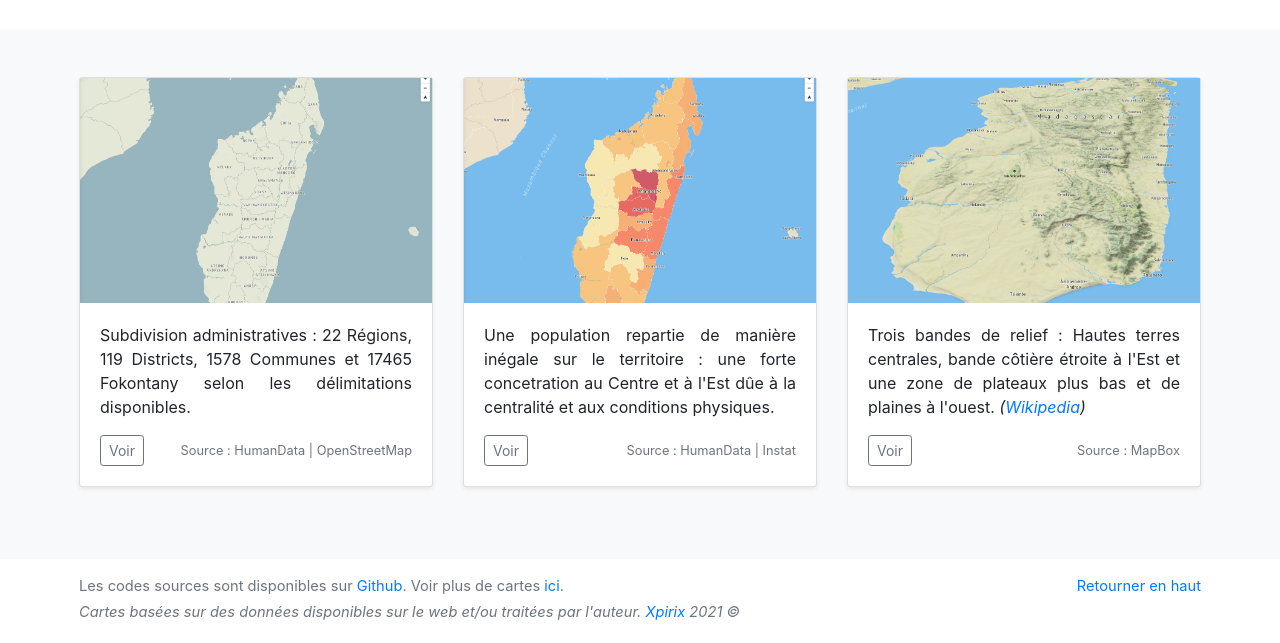
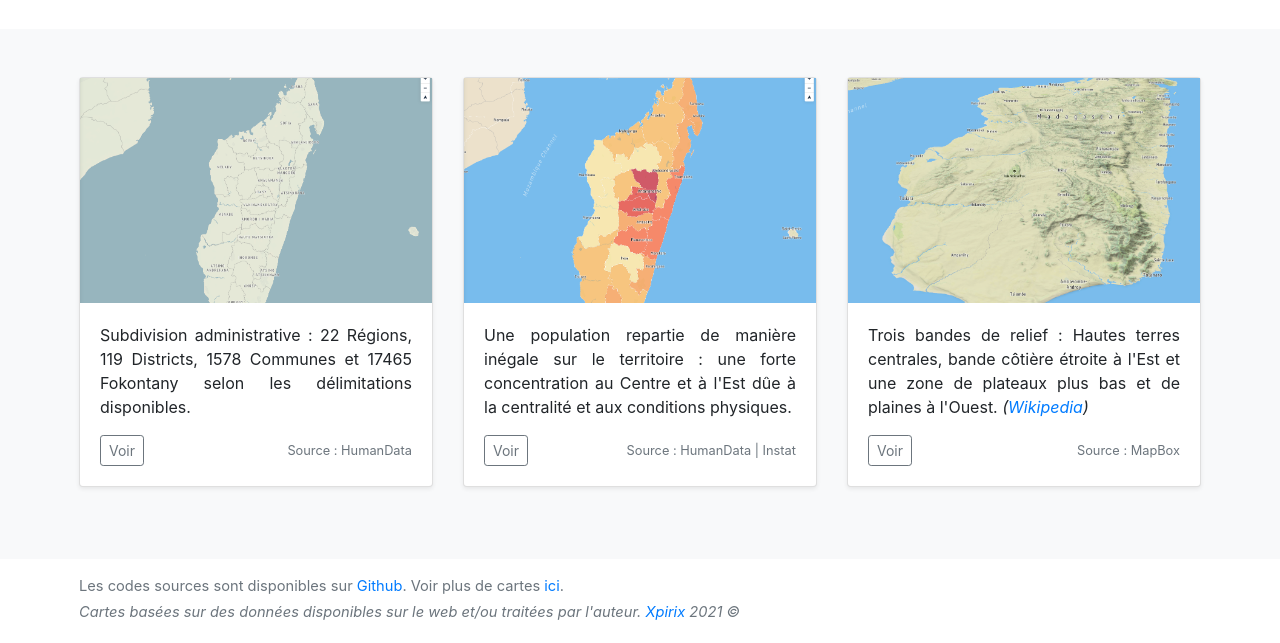
Before and after one commit to Xpirix/maps-showcase, a plain HTML site: page index.html in a window 1280 px wide. Shown: the part 177-820 px from the top of the page. Drawn offline with nearby package versions, Linux system fonts and the light colour scheme.

Commit message:
Amelioration

```diff
--- a/index.html
+++ b/index.html
@@ -4,8 +4,8 @@
     <meta charset="utf-8">
     <meta name="viewport" content="width=device-width, initial-scale=1, shrink-to-fit=no">
     <meta name="description" content="">
-    <meta name="author" content="Mark Otto, Jacob Thornton, and Bootstrap contributors">
-    <meta name="generator" content="Jekyll v4.1.1">
+    <meta name="author" content="">
+    <meta name="generator" content="">
     <title>Madagascar geodata album</title>
 
     <!-- <link rel="canonical" href="https://getbootstrap.com/docs/4.5/examples/album/"> -->
@@ -50,7 +50,21 @@
       <div class="navbar navbar-dark bg-dark shadow-sm">
         <div class="container d-flex justify-content-between">
           <a href="#" class="navbar-brand d-flex align-items-center">
-            <svg xmlns="http://www.w3.org/2000/svg" width="20" height="20" fill="none" stroke="currentColor" stroke-linecap="round" stroke-linejoin="round" stroke-width="2" aria-hidden="true" class="mr-2" viewBox="0 0 24 24" focusable="false"><path d="M23 19a2 2 0 0 1-2 2H3a2 2 0 0 1-2-2V8a2 2 0 0 1 2-2h4l2-3h6l2 3h4a2 2 0 0 1 2 2z"/><circle cx="12" cy="13" r="4"/></svg>
+            <svg xmlns="http://www.w3.org/2000/svg"
+              width="20"
+              height="20"
+              fill="none"
+              stroke="currentColor"
+              stroke-linecap="round"
+              stroke-linejoin="round"
+              stroke-width="2"
+              aria-hidden="true"
+              class="mr-2"
+              viewBox="0 0 24 24"
+              focusable="false">
+              <path d="M23 19a2 2 0 0 1-2 2H3a2 2 0 0 1-2-2V8a2 2 0 0 1 2-2h4l2-3h6l2 3h4a2 2 0 0 1 2 2z"/>
+              <circle cx="12" cy="13" r="4"/>
+            </svg>
             <strong>Madagascar map</strong>
           </a>
         </div>
@@ -76,7 +90,7 @@
               <img src="./assets/pages/01-administratives-boudaries/thumbnail.png" style="width: 100%;height: 225px;object-fit: cover;">
             </a>
             <div class="card-body">
-              <p class="card-text text-justify">Subdivision administratives : 22 Régions, 119 Districts, 1578 Communes et 17465 Fokontany selon les délimitations disponibles.</p>
+              <p class="card-text text-justify">Subdivision administrative : 22 Régions, 119 Districts, 1578 Communes et 17465 Fokontany selon les délimitations disponibles.</p>
               <div class="d-flex justify-content-between align-items-center">
                 <div class="btn-group">
                   <a href="./assets/pages/01-administratives-boudaries/index.html">
@@ -84,7 +98,7 @@
                   </a>
                   <!-- <button type="button" class="btn btn-sm btn-outline-secondary">Edit</button> -->
                 </div>
-                <small class="text-muted">Source : HumanData | OpenStreetMap</small>
+                <small class="text-muted">Source : HumanData</small>
               </div>
             </div>
           </div>
@@ -95,7 +109,7 @@
               <img src="./assets/pages/02-population/thumbnail.png" style="width: 100%;height: 225px;object-fit: cover;">
             </a>
             <div class="card-body">
-              <p class="card-text text-justify">Une population repartie de manière inégale sur le territoire : une forte concetration au Centre et à l'Est dûe à la centralité et aux conditions physiques.</p>
+              <p class="card-text text-justify">Une population repartie de manière inégale sur le territoire : une forte concentration au Centre et à l'Est dûe à la centralité et aux conditions physiques.</p>
               <div class="d-flex justify-content-between align-items-center">
                 <div class="btn-group">
                   <a href="./assets/pages/02-population/index.html">
@@ -114,7 +128,9 @@
               <img src="./assets/pages/03-hillshade/thumbnail.png" style="width: 100%;height: 225px;object-fit: cover;">
             </a>
             <div class="card-body">
-              <p class="card-text text-justify">Trois bandes de relief : Hautes terres centrales, bande côtière étroite à l'Est et une zone de plateaux plus bas et de plaines à l'ouest. <i>(<a href="https://fr.wikipedia.org/wiki/Madagascar">Wikipedia</a>)</i></p>
+              <p class="card-text text-justify">Trois bandes de relief : Hautes terres centrales, bande côtière étroite à l'Est et une zone de plateaux plus bas et de plaines à l'Ouest.
+                <i>(<a href="https://fr.wikipedia.org/wiki/Madagascar">Wikipedia</a>)</i>
+              </p>
               <div class="d-flex justify-content-between align-items-center">
                 <div class="btn-group">
                   <a href="./assets/pages/03-hillshade/index.html">
@@ -136,9 +152,9 @@
 
 <footer class="text-muted" style="font-size: 11pt; ">
   <div class="container">
-    <p class="float-right" >
+    <!-- <p class="float-right" >
       <a href="#">Retourner en haut</a>
-    </p>
+    </p> -->
     <p> Les codes sources sont disponibles sur <a href="https://github.com/Xpirix/Xpirix.github.io">Github</a>. Voir plus de cartes <a href="https://web.facebook.com/xpirixii">ici</a>.</p>
     <p style="font-style: italic;">Cartes basées sur des données disponibles sur le web et/ou traitées par l'auteur. <a href="mailto:xpirixii@gmail.com">Xpirix</a> 2021 &copy; </p>
   </div>
```
Also changed, not shown: assets/pages/01-administratives-boudaries/index.html (+1 -1 lines), assets/pages/02-population/index.html (+1 -1 lines), assets/pages/03-hillshade/index.html (+14 -0 lines), assets/images/Trip.jpg (deleted).
